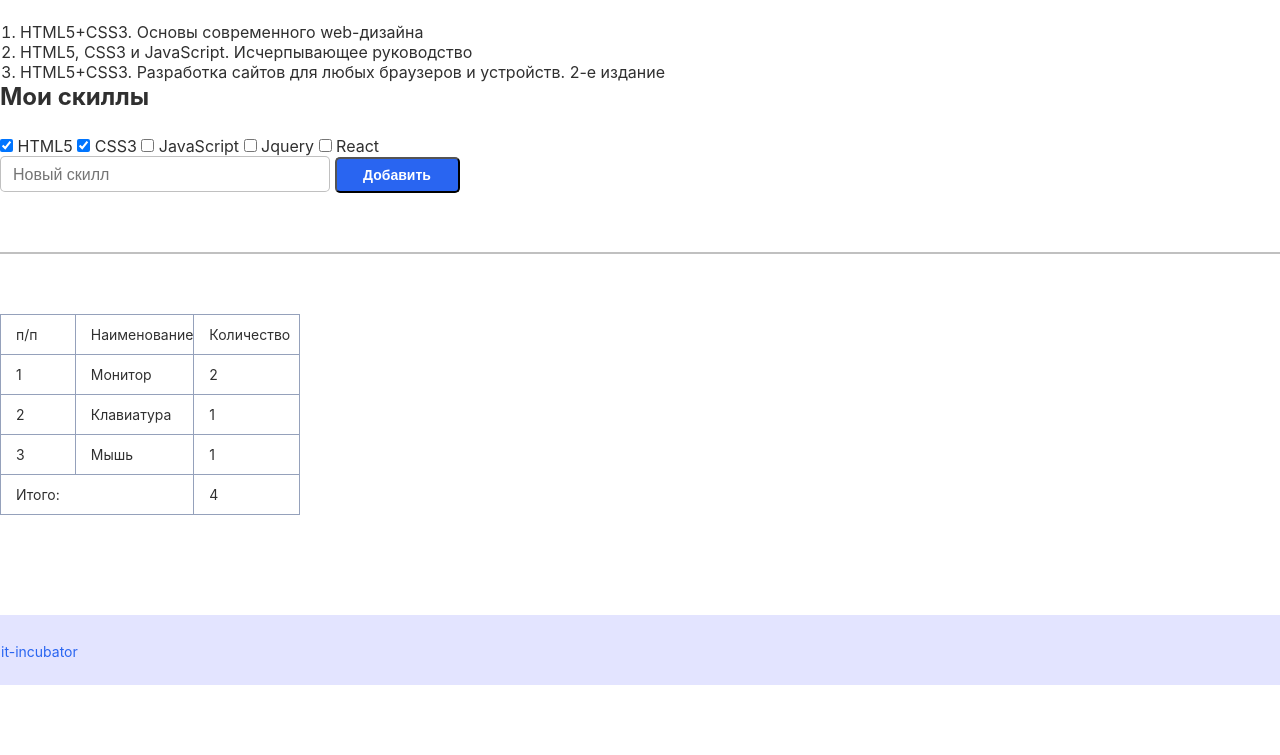
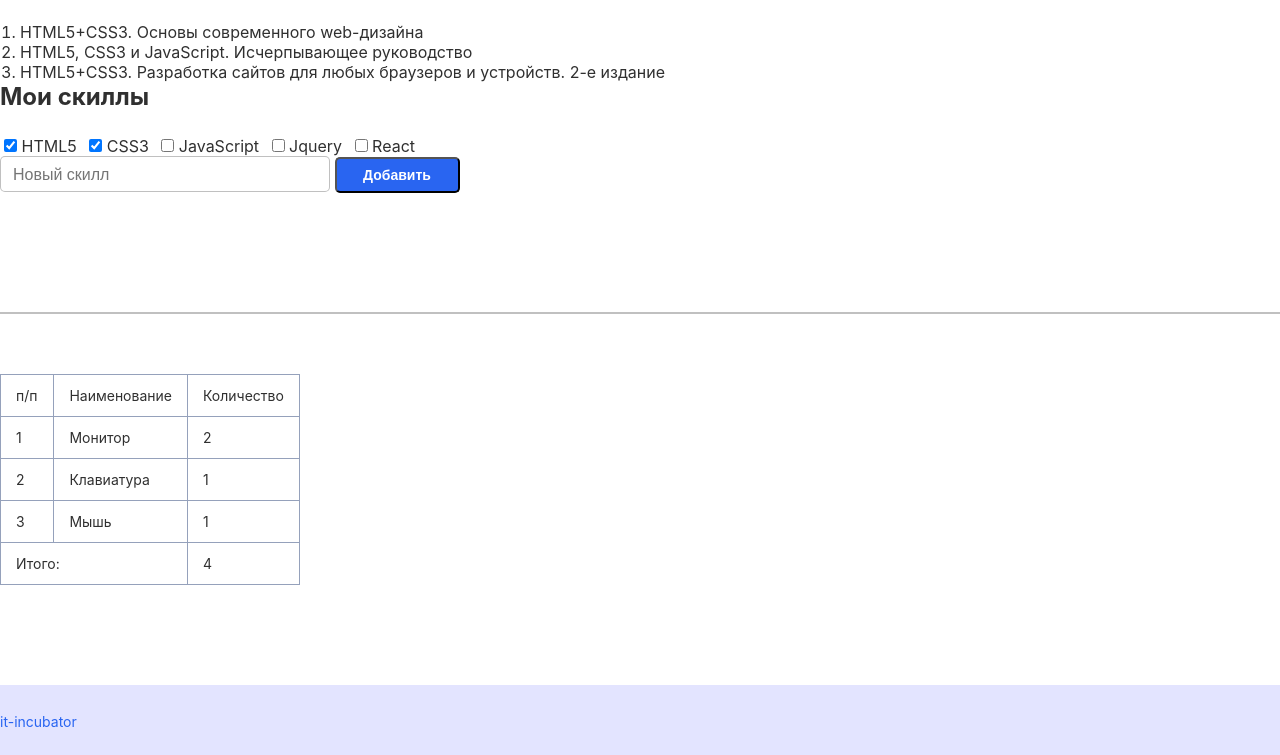
Before and after one commit to Svixdream/2-hw-with-auto-test-html-css, a plain HTML site: page index.html in a window 1280 px wide. Shown: the part 1158-1913 px from the top of the page. Before the commit the page ends 1843 px from the top, so only its background shows below. Drawn offline with Linux system fonts and the light colour scheme.

Commit message:
fix: troubleshooting-1

```diff
--- a/index.html
+++ b/index.html
@@ -43,7 +43,7 @@
         </div>
         <div>
             <h2 class="section-title" data-cy="hw2-section-title-pre">Мои скиллы</h2>
-            <label class="label" data-cy="hw2-label-pre" for="1">
+            <label class="label" data-cy="hw2-skills-list-pre" for="1">
                 <input type="checkbox" checked name="" id="1">
                 HTML5
             </label>
--- a/style.css
+++ b/style.css
@@ -97,11 +97,12 @@ select {
 
 .books-list {
     /* Стили для нумерованного списка во второй секции */
-    padding-left: 20px;
+    padding:0 20px;
 }
 
 .label {
     /* Стили для подписей чекбоксов */
+    padding: 0 4px;
 }
 
 .text-field {
@@ -129,7 +130,7 @@ select {
 
 .line {
     /* Стили для линии */
-    margin: 0 0 60px;
+    margin: 60px 0;
     border: 1px solid rgba(48, 48, 48, 0.3);
     width: 1440px;
     height: 0px;
@@ -140,6 +141,7 @@ table {
     width: 300px;
     height: 196px;
     border-collapse: collapse;
+    font-size: 14px;
 }
 
 th, td {
@@ -147,11 +149,10 @@ th, td {
     width: 113px;
     height: 40px;
     font-weight: 700;
-    font-size: 14px;
     text-align: left;
     border: 1px solid #95a1bb;
     font-weight: 400;
-    padding-left: 15px;
+    padding: 12px 15px;
 }
 
 /* ================ Стили для футера ================ */
@@ -161,7 +162,7 @@ footer {
     width: 1440px;
     height: 70px;
     background: rgba(163, 167, 255, 0.3);
-    padding: 26px 0 27px 1px;
+    padding: 26px 0;
 }
 
 .footer-link {
```
